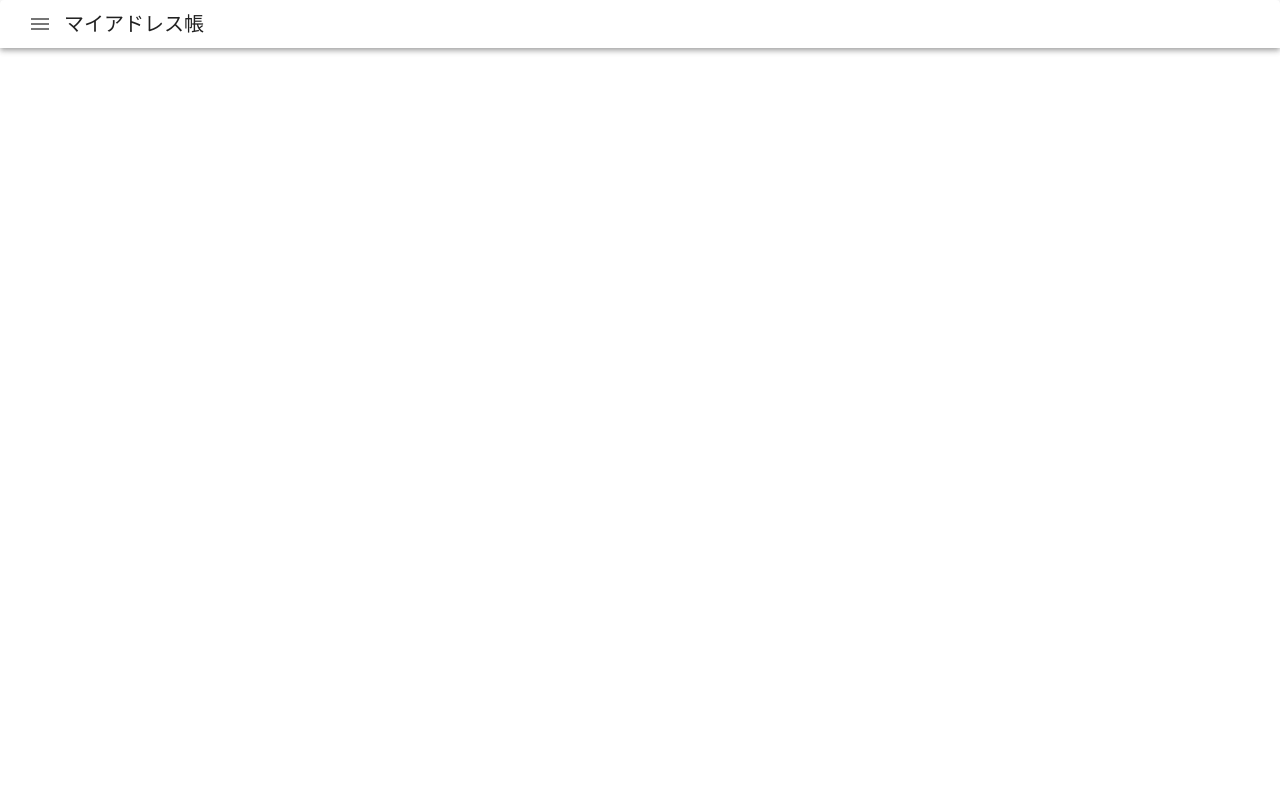
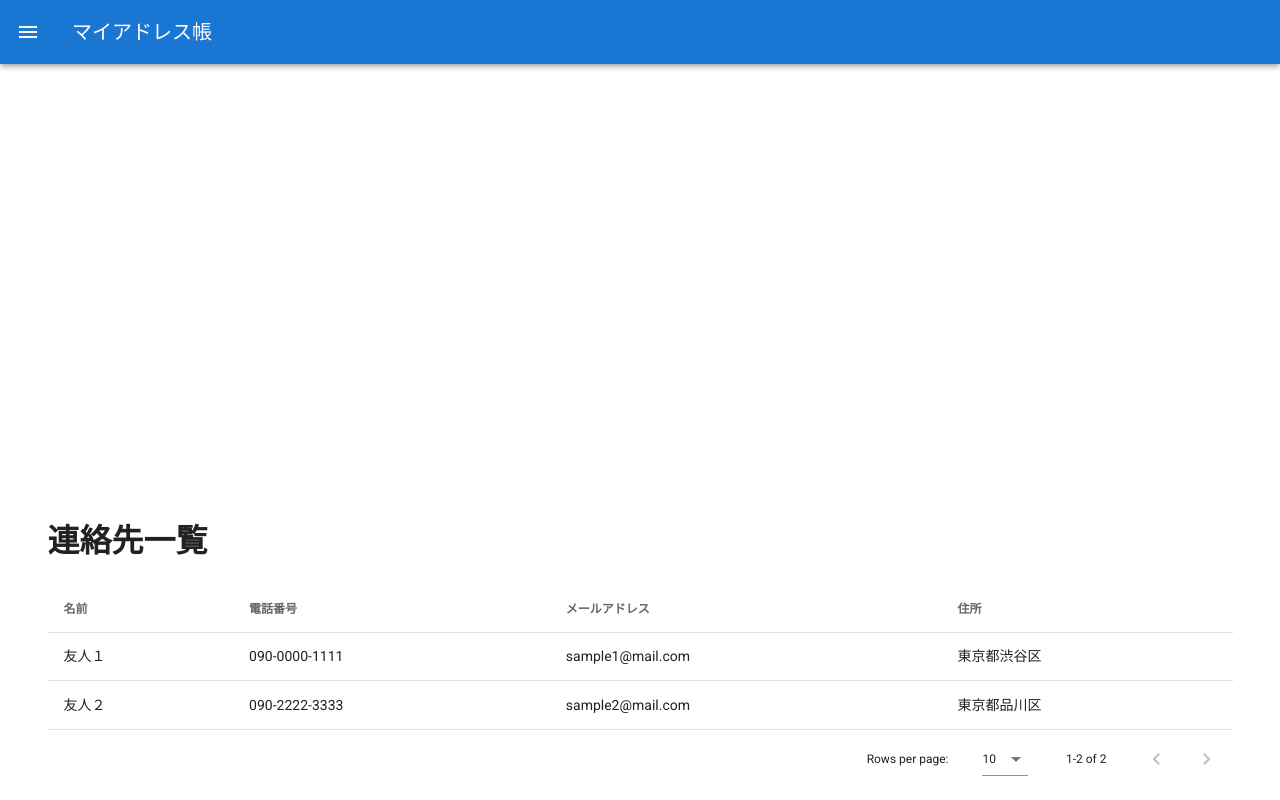
Before and after one commit to uttnaoki/AddressAppFV, a Vue app: page /addresses in a window 1280 px wide. Built offline with nearby package versions, Linux system fonts and the light colour scheme.

Commit message:
replace Addresses

```diff
--- a/src/App.vue
+++ b/src/App.vue
@@ -1,27 +1,28 @@
 <template>
-  <v-card color="grey lighten-4" flat height="200px" tile>
-    <v-toolbar dense>
+  <v-app>
+    <v-app-bar app color="primary" dark>
       <v-app-bar-nav-icon @click.stop="toggleSideMenu"></v-app-bar-nav-icon>
-      <v-toolbar-title>
-        マイアドレス帳
-      </v-toolbar-title>
+      <v-toolbar-title>マイアドレス帳</v-toolbar-title>
       <v-spacer></v-spacer>
-    </v-toolbar>
+    </v-app-bar>
     <SideNav />
-  </v-card>
+
+    <v-content>
+      <v-container fluid fill-height align-start>
+        <router-view />
+      </v-container>
+    </v-content>
+  </v-app>
 </template>
 
 <script>
+import SideNav from "./components/SideNav";
 import { mapActions } from "vuex";
-import SideNav from "./components/SideNav";
-
 export default {
   name: "App",
-
   components: {
     SideNav,
   },
-
   data: () => ({
     //
   }),
--- a/src/components/Addresses.vue
+++ /dev/null
@@ -1,12 +0,0 @@
-<template>
-  <div>
-    <h1>マイアドレス帳</h1>
-  </div>
-</template>
-
-<script>
-export default {};
-</script>
-
-<style lang="scss" scoped>
-</style>
--- a/src/router/index.js
+++ b/src/router/index.js
@@ -1,29 +1,36 @@
-import Vue from 'vue'
-import VueRouter from 'vue-router'
-import Home from '../views/Home.vue'
+import Vue from "vue";
+import VueRouter from "vue-router";
+import Home from "../views/Home.vue";
+import Addresses from "../views/Addresses.vue";
 
-Vue.use(VueRouter)
+Vue.use(VueRouter);
 
 const routes = [
   {
-    path: '/',
-    name: 'Home',
-    component: Home
+    path: "/",
+    name: "home",
+    component: Home,
   },
   {
-    path: '/about',
-    name: 'About',
+    path: "/addresses",
+    name: "addresses",
+    component: Addresses,
+  },
+  {
+    path: "/about",
+    name: "about",
     // route level code-splitting
     // this generates a separate chunk (about.[hash].js) for this route
     // which is lazy-loaded when the route is visited.
-    component: () => import(/* webpackChunkName: "about" */ '../views/About.vue')
-  }
-]
+    component: () =>
+      import(/* webpackChunkName: "about" */ "../views/About.vue"),
+  },
+];
 
 const router = new VueRouter({
-  mode: 'history',
+  mode: "history",
   base: process.env.BASE_URL,
-  routes
-})
+  routes,
+});
 
-export default router
+export default router;
--- /dev/null
+++ b/src/views/Addresses.vue
@@ -0,0 +1,49 @@
+<template>
+  <v-container text-xs-center justify-center>
+    <v-layout row wrap>
+      <v-flex xs12>
+        <h1>連絡先一覧</h1>
+      </v-flex>
+
+      <v-flex xs12 mt-5 justify-center>
+        <v-data-table :headers="headers" :items="addresses">
+          <template v-slot:items="props">
+            <td class="text-xs-left">{{ props.item.name }}</td>
+            <td class="text-xs-left">{{ props.item.tel }}</td>
+            <td class="text-xs-left">{{ props.item.email }}</td>
+            <td class="text-xs-left">{{ props.item.address }}</td>
+          </template>
+        </v-data-table>
+      </v-flex>
+    </v-layout>
+  </v-container>
+</template>
+
+<script>
+export default {
+  data() {
+    return {
+      headers: [
+        { text: "名前", value: "name" },
+        { text: "電話番号", value: "tel" },
+        { text: "メールアドレス", value: "email" },
+        { text: "住所", value: "address" },
+      ],
+      addresses: [
+        {
+          name: "友人１",
+          tel: "090-0000-1111",
+          email: "sample1@mail.com",
+          address: "東京都渋谷区",
+        },
+        {
+          name: "友人２",
+          tel: "090-2222-3333",
+          email: "sample2@mail.com",
+          address: "東京都品川区",
+        },
+      ],
+    };
+  },
+};
+</script>
--- a/src/views/Home.vue
+++ b/src/views/Home.vue
@@ -1,17 +1,9 @@
 <template>
-  <div class="home">
-    <Addresses />
-  </div>
+  <div class="home"></div>
 </template>
 
 <script>
-// @ is an alias to /src
-import Addresses from "@/components/Addresses.vue";
-
 export default {
   name: "Home",
-  components: {
-    Addresses,
-  },
 };
 </script>
```
